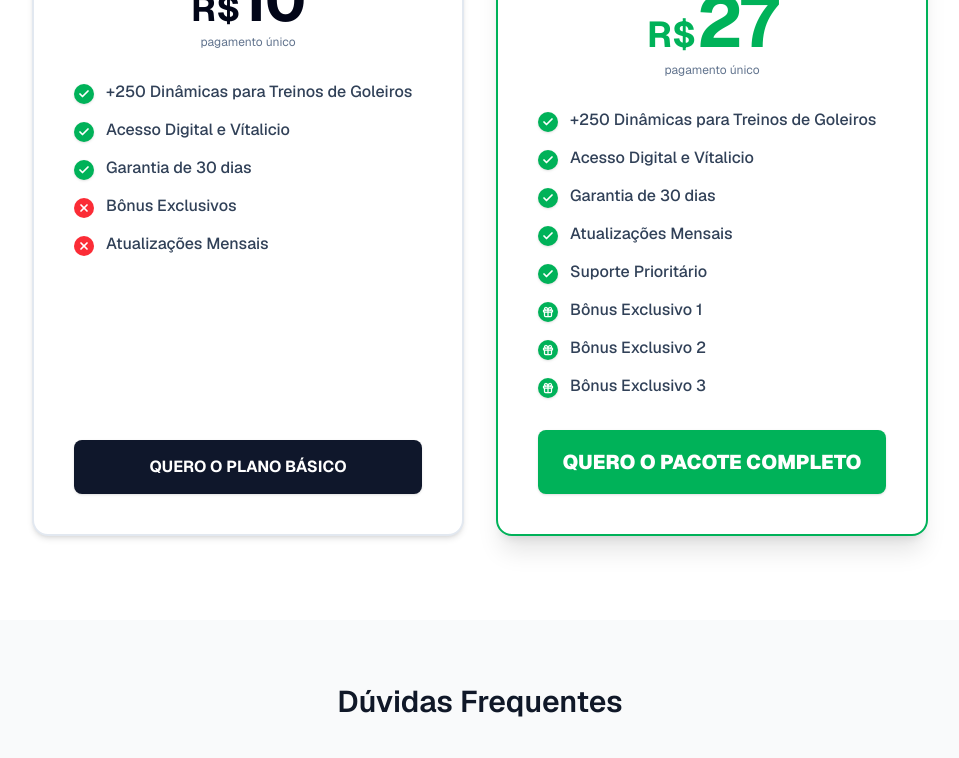
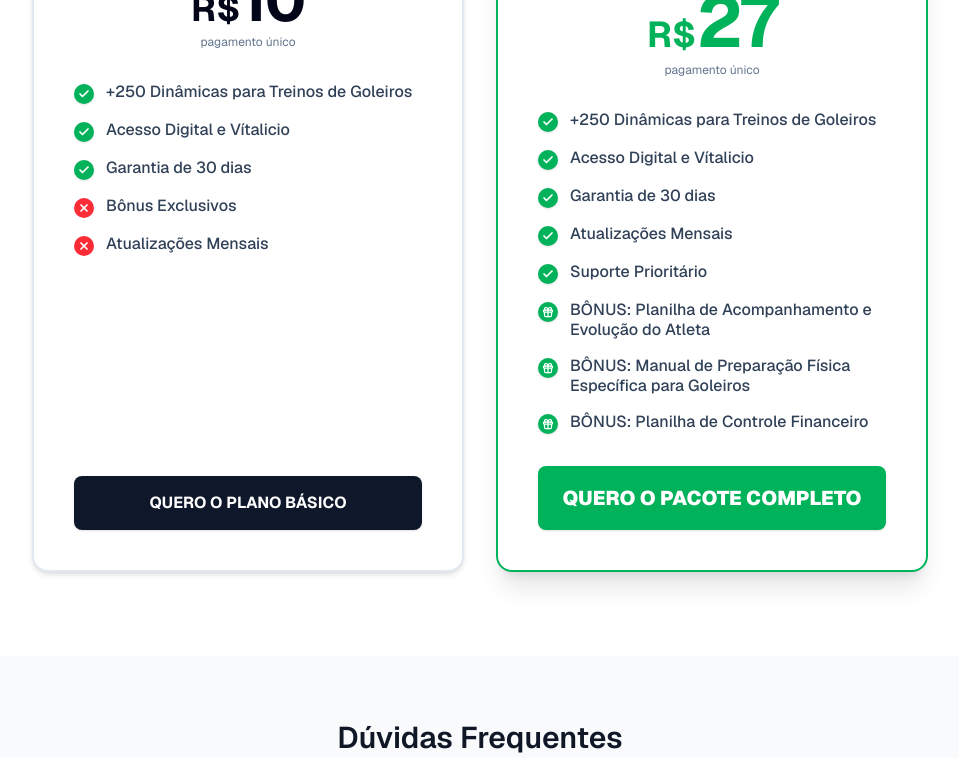
Before and after one commit to yanbastos2010-oss/150treinos, a React (Vite) app: page / in a window 1280 px wide. Shown: the part 3052-3810 px from the top of the page, without its empty margins (160-1119 px from the left). Built offline with nearby package versions, Linux system fonts and the light colour scheme.

Commit message:
feat: update bonus list descriptions in App
Replace generic bonus placeholders with specific offer titles to improve marketing transparency.

```diff
--- a/index.html
+++ b/index.html
@@ -11,7 +11,6 @@
     <link rel="preload" as="image" href="https://i.ibb.co/Qjx0XrXb/Untitled-design-7.webp" fetchpriority="high" />
 
     <script src="https://cashflow.mentoriaprocesso.com/t/p.js?w=4b443950-7363-49db-9d0b-13f0da587ef0&o=6300cf87-5e73-416b-8c44-25bb6f5e1196" data-offer="6300cf87-5e73-416b-8c44-25bb6f5e1196" data-nowprocket data-no-minify="1" data-no-optimize="1" data-cfasync="false" async></script>
-
   </head>
   <body>
     <div id="root"></div>
--- a/src/App.tsx
+++ b/src/App.tsx
@@ -368,12 +368,16 @@ export default function App() {
                   </div>
                   <span className="leading-tight">Suporte Prioritário</span>
                 </li>
-                {[1, 2, 3].map((num) => (
-                  <li key={`bonus-${num}`} className="flex items-start gap-3 text-slate-700 text-[15px] sm:text-[16px] font-medium">
+                {[
+                  "BÔNUS: Planilha de Acompanhamento e Evolução do Atleta",
+                  "BÔNUS: Manual de Preparação Física Específica para Goleiros",
+                  "BÔNUS: Planilha de Controle Financeiro"
+                ].map((bonusText, idx) => (
+                  <li key={`bonus-${idx}`} className="flex items-start gap-3 text-slate-700 text-[15px] sm:text-[16px] font-medium">
                     <div className="bg-[#00B259] rounded-full p-1 shrink-0 mt-0.5 shadow-sm">
                       <svg xmlns="http://www.w3.org/2000/svg" width="12" height="12" viewBox="0 0 24 24" fill="none" stroke="white" strokeWidth="2.5" strokeLinecap="round" strokeLinejoin="round" className="lucide lucide-gift"><rect x="3" y="8" width="18" height="4" rx="1"/><path d="M12 8v13"/><path d="M19 12v7a2 2 0 0 1-2 2H7a2 2 0 0 1-2-2v-7"/><path d="M7.5 8a2.5 2.5 0 0 1 0-5A4.8 8 0 0 1 12 8a4.8 8 0 0 1 4.5-5 2.5 2.5 0 0 1 0 5"/></svg>
                     </div>
-                    <span className="leading-tight">Bônus Exclusivo {num}</span>
+                    <span className="leading-tight">{bonusText}</span>
                   </li>
                 ))}
               </ul>
```
